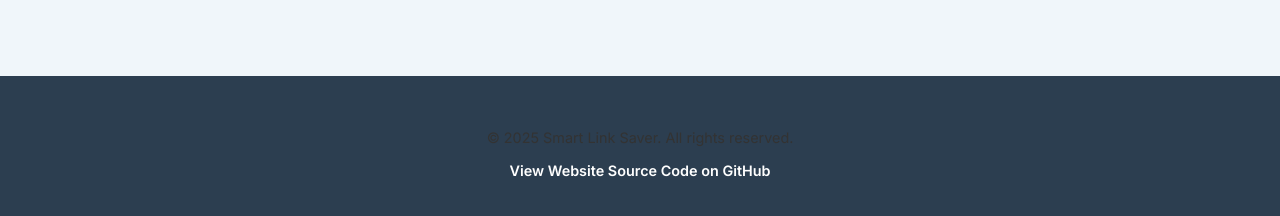
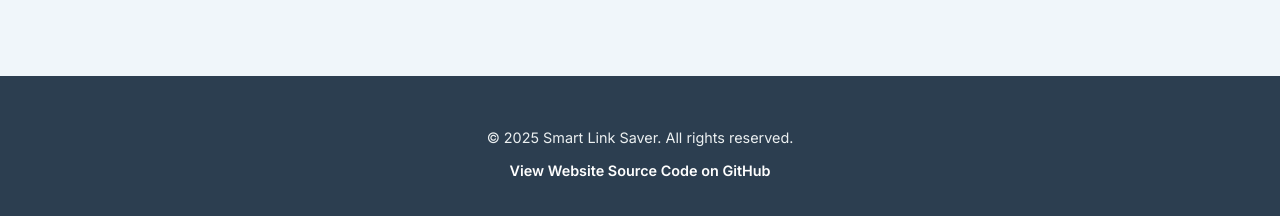
Before and after one commit to Alapipapi/smart-link-saver-website, a plain HTML site: page index.html in a window 1280 px wide. Shown: the part 6699-6915 px from the top of the page. Drawn offline with Linux system fonts and the light colour scheme.

Commit message:
Fix light mode issues

```diff
--- a/index.html
+++ b/index.html
@@ -479,7 +479,7 @@
             text-decoration: underline;
             color: var(--link-hover-color); /* Use variable */
         }
-        /* GitHub Link Button Style */
+
         /* GitHub Link Button Style */
         .github-link-button {
             display: inline-flex;
@@ -501,21 +501,21 @@
             box-shadow: 0 6px 12px var(--cta-shadow-primary-hover);
         }
 
-
         /* Footer */
         .footer {
-            background-color: var(--footer-bg-color); /* Use variable */
-            color: #ecf0f1; /* Kept white for contrast on dark footer */
+            background-color: var(--footer-bg-color); /* This variable makes the footer background dark in both light and dark themes */
             padding: 30px 0;
             text-align: center;
             font-size: 0.9em;
+            /* REMOVED: color: #ecf0f1; from here to avoid potential conflicts */
         }
         .footer p {
             margin: 0;
             font-size: 1em;
+            color: #ecf0f1; /* Explicitly set to a light grey for ALL paragraphs in the footer */
         }
         .footer a {
-            color: #ffffff; /* Footer links remain white */
+            color: #ffffff; /* Explicitly set to white for ALL links in the footer */
             text-decoration: none;
             font-weight: 600;
             transition: color 0.3s ease;
```
